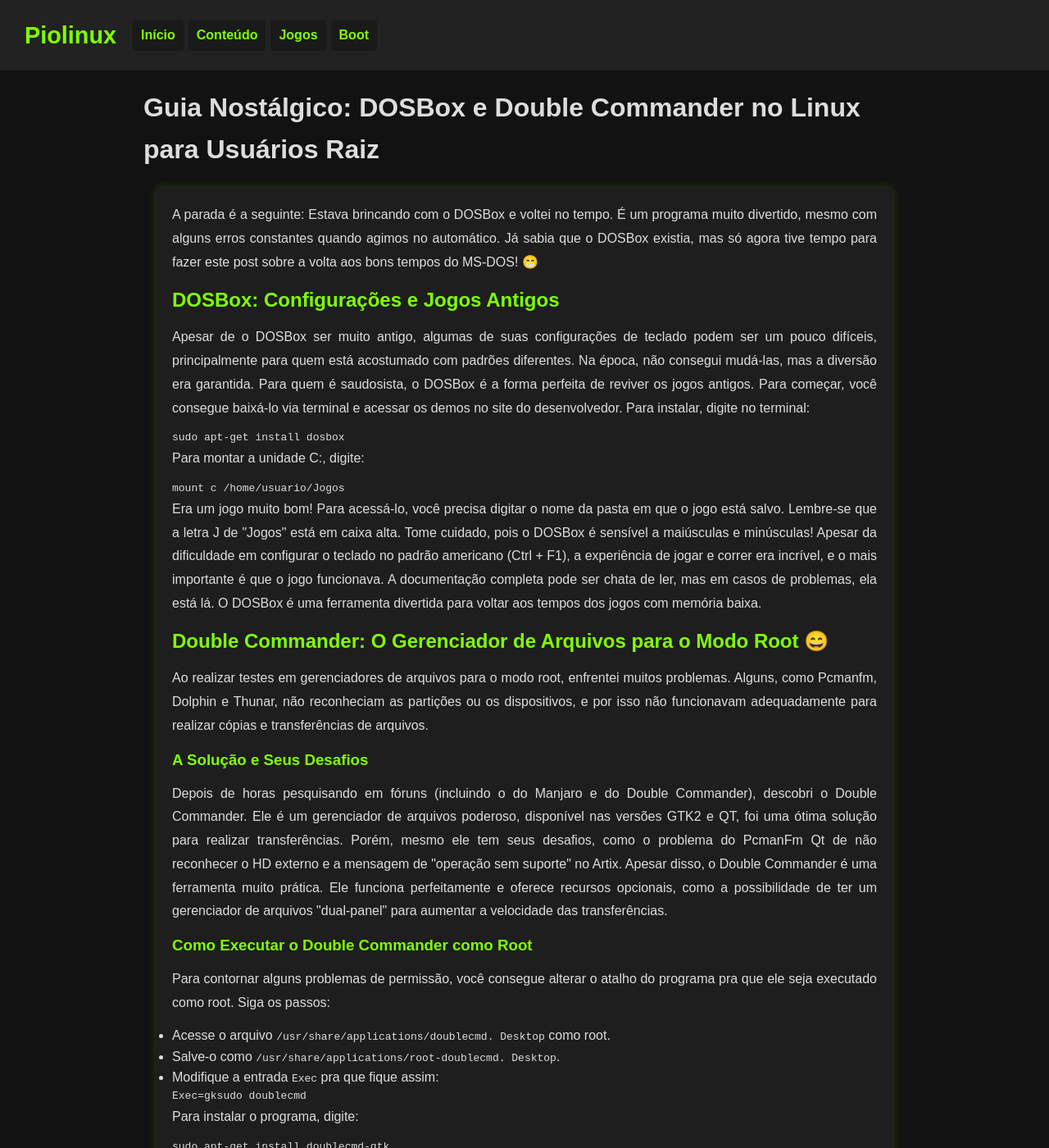
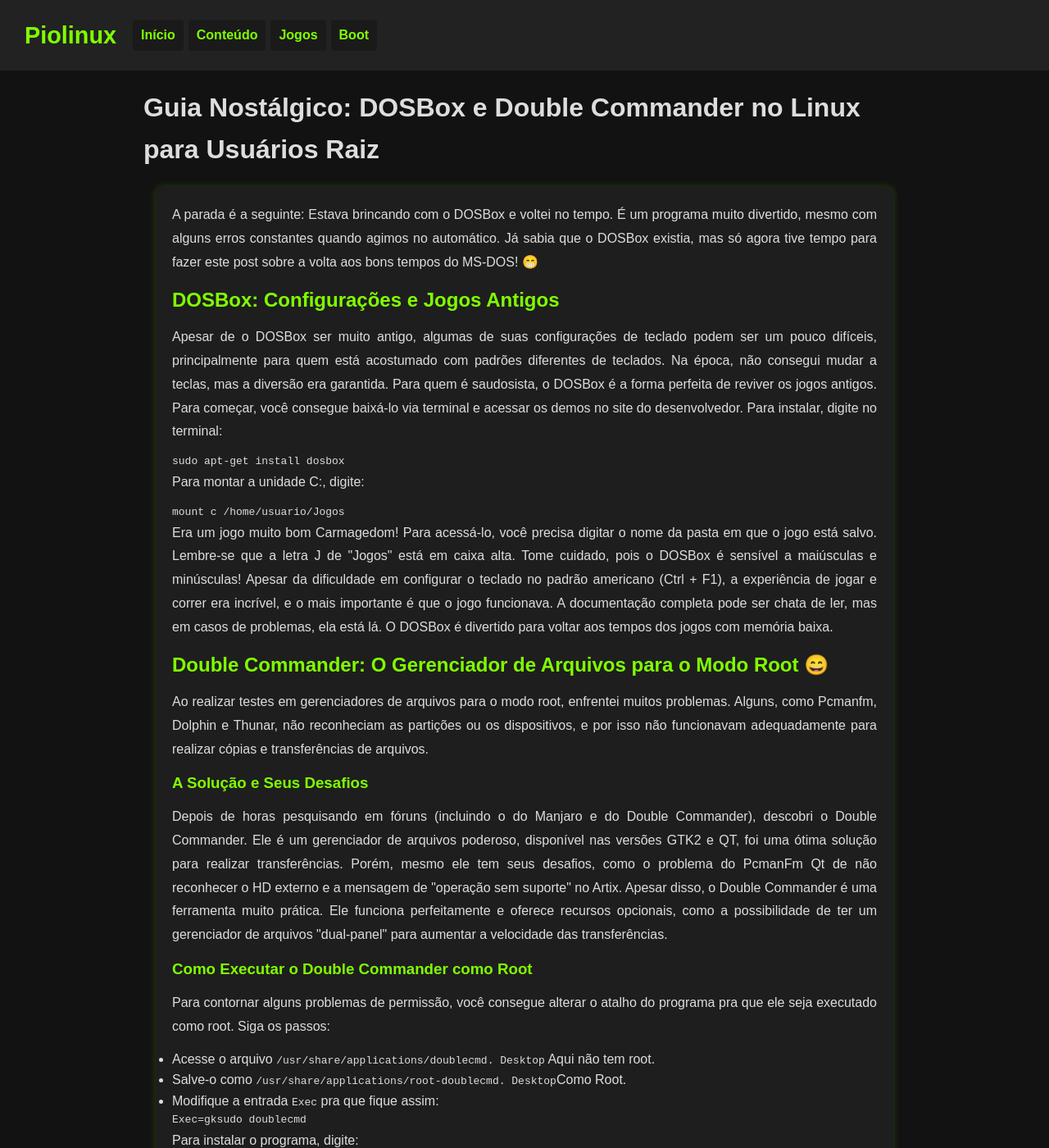
Before and after one commit to Piolinux/piolinux-site, a Jekyll site: the page built from _posts/2025-08-12-guia-nostalgico-dosbox-e-double-commander-no-linux.md, in a window 1280 px wide and 1400 px high. Shown: the whole window at 82% size. Built offline with Jekyll 4.4.1, drawn with Linux system fonts in a browser that asks for light colours.

Commit message:
Update 2025-08-12-guia-nostalgico-dosbox-e-double-commander-no-linux.md

```diff
--- a/_posts/2025-08-12-guia-nostalgico-dosbox-e-double-commander-no-linux.md
+++ b/_posts/2025-08-12-guia-nostalgico-dosbox-e-double-commander-no-linux.md
@@ -25,7 +25,7 @@ description: "Um guia completo e nostálgico sobre duas ferramentas essenciais n
             <!-- Seção 1: DOSBox -->
             <h2 class="text-3xl md:text-4xl font-bold text-gray-900 mb-4">DOSBox: Configurações e Jogos Antigos</h2>
             <p class="text-lg leading-relaxed mb-4">
-                Apesar de o DOSBox ser muito antigo, algumas de suas configurações de teclado podem ser um pouco difíceis, principalmente para quem está acostumado com padrões diferentes. Na época, não consegui mudá-las, mas a diversão era garantida. Para quem é saudosista, o DOSBox é a forma perfeita de reviver os jogos antigos. Para começar, você consegue baixá-lo via terminal e acessar os demos no site do desenvolvedor. Para instalar, digite no terminal:
+                Apesar de o DOSBox ser muito antigo, algumas de suas configurações de teclado podem ser um pouco difíceis, principalmente para quem está acostumado com padrões diferentes de teclados. Na época, não consegui mudar a teclas, mas a diversão era garantida. Para quem é saudosista, o DOSBox é a forma perfeita de reviver os jogos antigos. Para começar, você consegue baixá-lo via terminal e acessar os demos no site do desenvolvedor. Para instalar, digite no terminal:
             </p>
             <div class="bg-gray-800 text-white p-4 rounded-lg mb-6">
                 <pre><code class="font-mono">sudo apt-get install dosbox</code></pre>
@@ -37,7 +37,7 @@ description: "Um guia completo e nostálgico sobre duas ferramentas essenciais n
                 <pre><code class="font-mono">mount c /home/usuario/Jogos</code></pre>
             </div>
             <p class="text-lg leading-relaxed mb-8">
-                Era um jogo muito bom! Para acessá-lo, você precisa digitar o nome da pasta em que o jogo está salvo. Lembre-se que a letra J de "Jogos" está em caixa alta. Tome cuidado, pois o DOSBox é sensível a maiúsculas e minúsculas! Apesar da dificuldade em configurar o teclado no padrão americano (Ctrl + F1), a experiência de jogar e correr era incrível, e o mais importante é que o jogo funcionava. A documentação completa pode ser chata de ler, mas em casos de problemas, ela está lá. O DOSBox é uma ferramenta divertida para voltar aos tempos dos jogos com memória baixa.
+                Era um jogo muito bom  Carmagedom! Para acessá-lo, você precisa digitar o nome da pasta em que o jogo está salvo. Lembre-se que a letra J de "Jogos" está em caixa alta. Tome cuidado, pois o DOSBox é sensível a maiúsculas e minúsculas! Apesar da dificuldade em configurar o teclado no padrão americano (Ctrl + F1), a experiência de jogar e correr era incrível, e o mais importante é que o jogo funcionava. A documentação completa pode ser chata de ler, mas em casos de problemas, ela está lá. O DOSBox é divertido para voltar aos tempos dos jogos com memória baixa.
             </p>
 
             <!-- Seção 2: Double Commander -->
@@ -56,8 +56,8 @@ description: "Um guia completo e nostálgico sobre duas ferramentas essenciais n
                 Para contornar alguns problemas de permissão, você consegue alterar o atalho do programa pra que ele seja executado como root. Siga os passos:
             </p>
             <ul class="list-disc list-inside text-lg leading-relaxed mb-6 space-y-2">
-                <li>Acesse o arquivo <code class="bg-gray-200 px-1 rounded">/usr/share/applications/doublecmd. Desktop</code> como root.</li>
-                <li>Salve-o como <code class="bg-gray-200 px-1 rounded">/usr/share/applications/root-doublecmd. Desktop</code>.</li>
+                <li>Acesse o arquivo <code class="bg-gray-200 px-1 rounded">/usr/share/applications/doublecmd. Desktop</code> Aqui não tem root.</li>
+                <li>Salve-o como <code class="bg-gray-200 px-1 rounded">/usr/share/applications/root-doublecmd. Desktop</code>Como Root.</li>
                 <li>Modifique a entrada <code class="bg-gray-200 px-1 rounded">Exec</code> pra que fique assim:</li>
             </ul>
             <div class="bg-gray-800 text-white p-4 rounded-lg mb-6">
```
